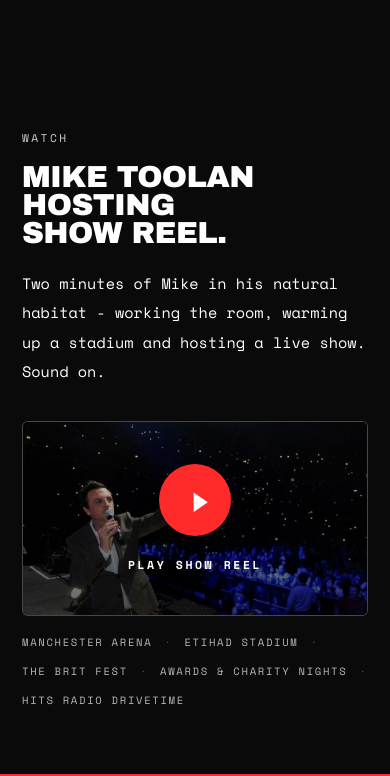
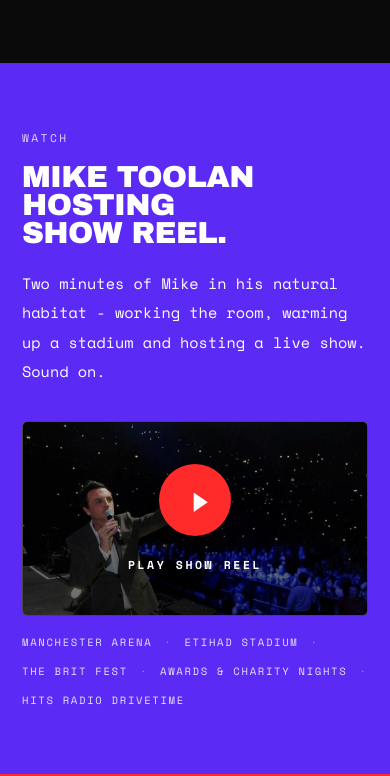
Before and after one commit to CGTalent/mike-toolan, a plain HTML site: page index.html in a window 390 px wide. Shown: the part 3008-3784 px from the top of the page. Drawn offline with nearby package versions, Linux system fonts and the light colour scheme.

Commit message:
Preview: video section on the purple band so it stands out from the black story section

```diff
--- a/index.html
+++ b/index.html
@@ -149,8 +149,8 @@
   .reel-btn:hover .circ{transform:scale(1.07);background:#ff4d4d}
   .reel-btn .txt{font-size:.72rem;letter-spacing:.22em;text-transform:uppercase;font-weight:700;text-shadow:0 2px 14px rgba(0,0,0,.9)}
   .reel-btn .placeholder{font-size:.8rem;letter-spacing:.1em;text-transform:uppercase;line-height:1.9;max-width:420px;padding:0 24px;text-align:center;text-shadow:0 2px 14px rgba(0,0,0,.9)}
-  .reel-note{display:flex;flex-wrap:wrap;align-items:center;gap:12px;margin-top:18px;font-size:.66rem;letter-spacing:.16em;text-transform:uppercase;opacity:.7}
-  .reel-note b{color:var(--red);font-weight:400}  @media(max-width:900px){
+  .reel-note{display:flex;flex-wrap:wrap;align-items:center;gap:12px;margin-top:18px;font-size:.66rem;letter-spacing:.16em;text-transform:uppercase;opacity:.85}
+  .reel-note b{color:rgba(255,255,255,.5);font-weight:400}  @media(max-width:900px){
     .hero-grid,.split{grid-template-columns:1fr}
     .hero-copy{padding:60px 0 48px}
     .hero-photo{min-height:360px}
@@ -244,7 +244,7 @@
 </section>
 
 <!-- SHOW REEL -->
-<section class="sec-black" id="showreel">
+<section class="sec-purple" id="showreel">
   <div class="wrap">
     <span class="label">Watch</span>
     <h2 style="margin-top:16px;">Mike Toolan hosting<br>show reel.</h2>
```
